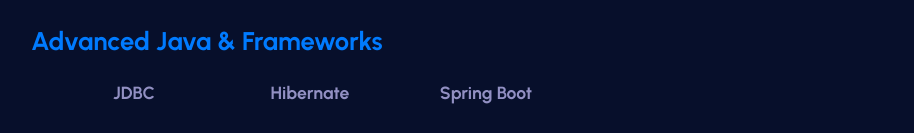
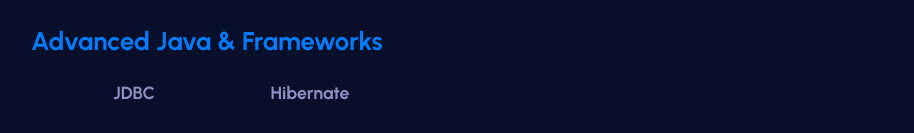
Before and after one commit to albyabhi/my_portfolio, a React (Vite) app: page / in a window 1280 px wide. Both pictures are taken after a click on the button "Skills". Shown: the part 664-797 px from the top of the page, without its empty margins (314-1228 px from the left). Built offline with nearby package versions, Linux system fonts and the light colour scheme.

Commit message:
9 commit

```diff
--- a/src/Components/Skill/Skill.jsx
+++ b/src/Components/Skill/Skill.jsx
@@ -7,7 +7,7 @@
     backend: ['Node.js', 'JavaScript (for backend development)', 'MongoDB'],
     database: ['MySQL', 'SQL'],
     tools: ['Git (Version Control)', 'VS Code (Code Editor)', 'Eclipse (IDE)'],
-    advancedJava: ['JDBC', 'Hibernate', 'Spring Boot'],
+    advancedJava: ['JDBC', 'Hibernate'],
     design: ['Adobe Photoshop', 'Adobe Premiere Pro', 'Adobe After Effects'],
     other: ['Object-Oriented Programming', 'Data Structures & Algorithms', 'Software Engineering'],
   };
--- a/src/Components/works/Works.jsx
+++ b/src/Components/works/Works.jsx
@@ -6,6 +6,11 @@
     name: 'Nomadgram',
     description: 'final-year social media web application built using the MERN stack.includes features like posting, liking, commenting, and exploring peoples profiles.for travelers to share their visited places and travel routes, with a travel guide feature.',
     github: 'https://nomadgram-albyabhi.netlify.app/',
+  },
+  {
+    name: 'Interactive seat booking system',
+    description: 'An interactive and dynamic seat booking front-end system using Vite-React, with state management efficiently handled through Redux, utilizing features like store and slices.',
+    github: 'https://interactive-seat-booking-albyabhi.netlify.app/',
   },
   {
     name: 'Football Page',
```
